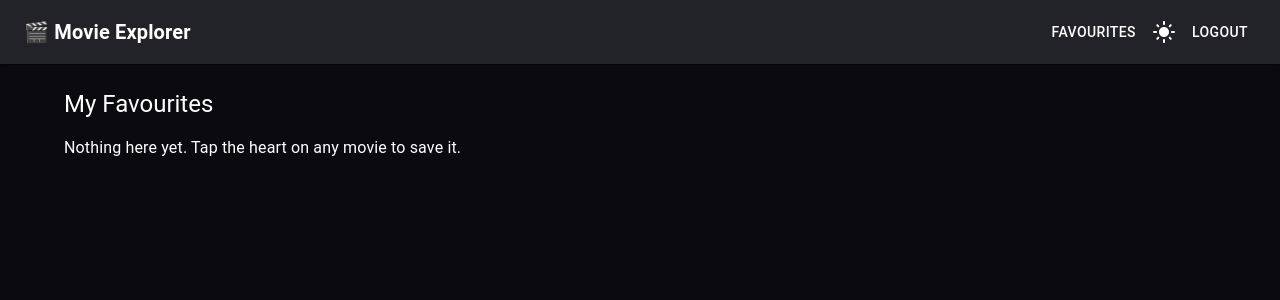
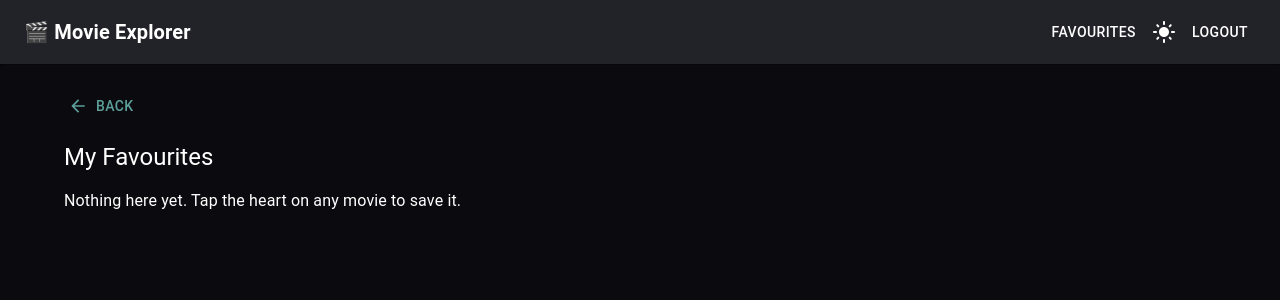
Before and after one commit to MhmdFais/movie-explorer, a React (Create React App) app: page /favourites in a window 1280 px wide. Shown: the top 300 px of the page. Built offline with nearby package versions, Linux system fonts and the light colour scheme; no server answers; sample sign-in values are in the browser's storage.

Commit message:
style: added a back button

```diff
--- a/src/pages/Favourites.js
+++ b/src/pages/Favourites.js
@@ -1,12 +1,17 @@
-import { Typography } from "@mui/material";
+import { Typography, Button } from "@mui/material";
 import MovieGrid from "../components/MovieGrid";
 import { useMovies } from "../context/MovieContext";
+import { Link } from "react-router-dom";
+import ArrowBackIcon from "@mui/icons-material/ArrowBack";
 
 export default function Favourites() {
   const { favourites } = useMovies();
   return (
     <>
-      <Typography variant="h5" sx={{ mb: 2 }}>
+      <Button component={Link} to="/" startIcon={<ArrowBackIcon />}>
+        Back
+      </Button>
+      <Typography variant="h5" sx={{ mb: 2, mt: 2 }}>
         My Favourites
       </Typography>
       {favourites.length ? (
```
